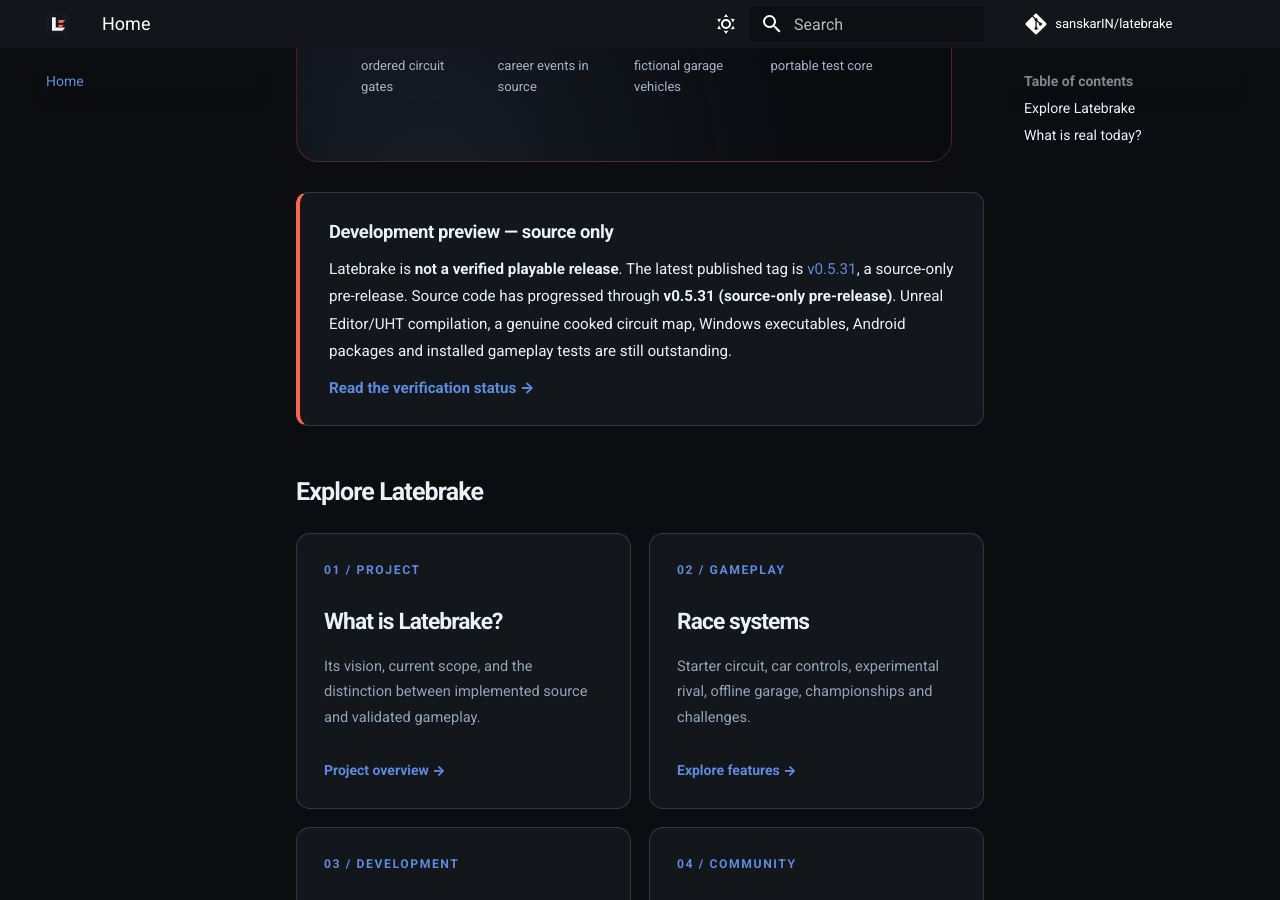
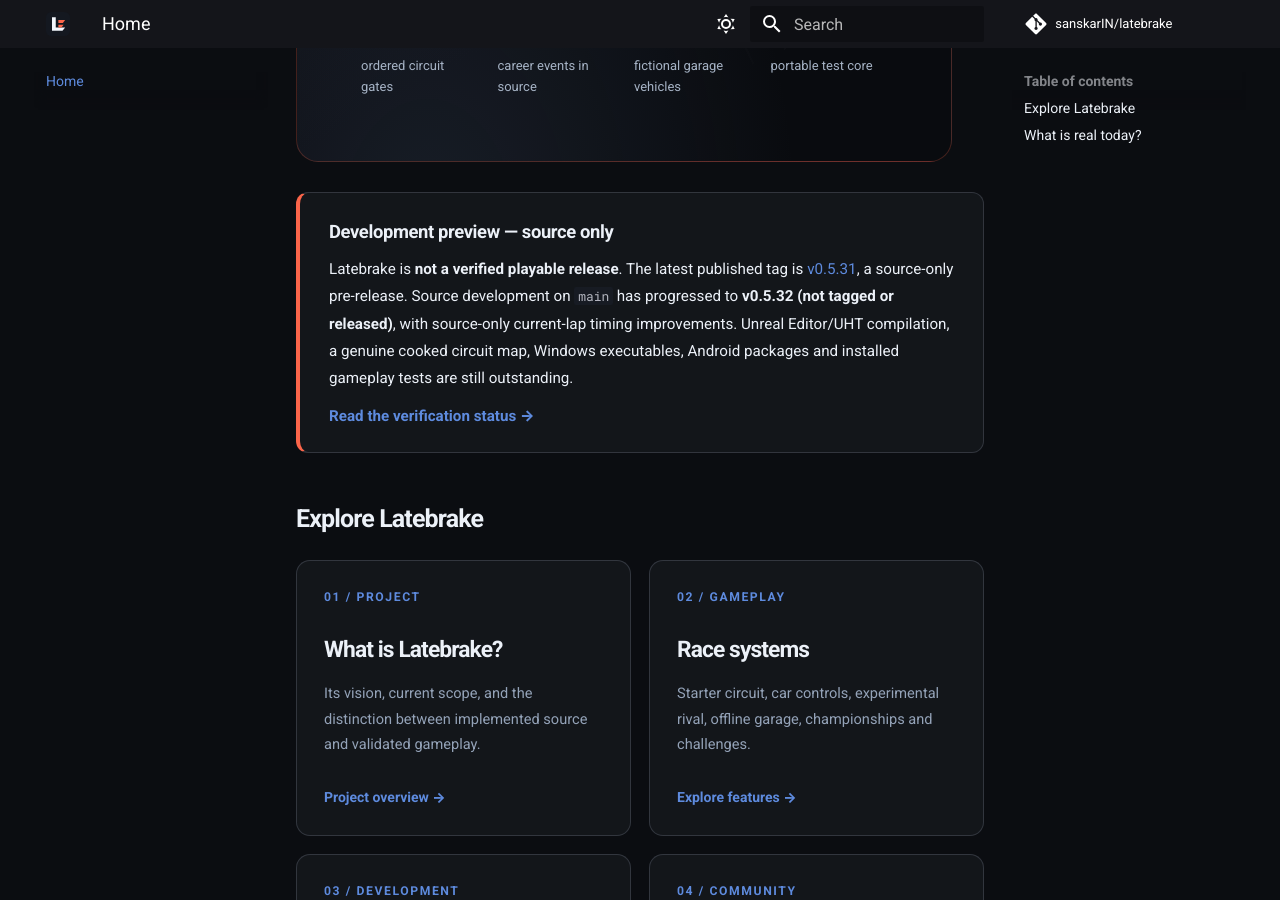
Before and after one commit to sanskarIN/latebrake, an MkDocs documentation site: the page built from docs/index.md, in a window 1280 px wide and 900 px high, scrolled down 702 px. Built offline with MkDocs 1.6.1 and Material for MkDocs 9.7.7, drawn with Linux system fonts in a browser that asks for light colours; comment, search, counter and statistics services are not loaded.

Commit message:
docs(site): show unreleased source milestone without gameplay claims

```diff
--- a/docs/index.md
+++ b/docs/index.md
@@ -16,7 +16,7 @@
 
 <div class="lb-status-panel" role="status">
   <div class="lb-status-title">Development preview — source only</div>
-  <p>Latebrake is <strong>not a verified playable release</strong>. The latest published tag is <a href="https://github.com/sanskarIN/latebrake/releases/tag/v0.5.31">v0.5.31</a>, a source-only pre-release. Source code has progressed through <strong>v0.5.31 (source-only pre-release)</strong>. Unreal Editor/UHT compilation, a genuine cooked circuit map, Windows executables, Android packages and installed gameplay tests are still outstanding.</p>
+  <p>Latebrake is <strong>not a verified playable release</strong>. The latest published tag is <a href="https://github.com/sanskarIN/latebrake/releases/tag/v0.5.31">v0.5.31</a>, a source-only pre-release. Source development on <code>main</code> has progressed to <strong>v0.5.32 (not tagged or released)</strong>, with source-only current-lap timing improvements. Unreal Editor/UHT compilation, a genuine cooked circuit map, Windows executables, Android packages and installed gameplay tests are still outstanding.</p>
   <a href="development-status/">Read the verification status →</a>
 </div>
 
```
